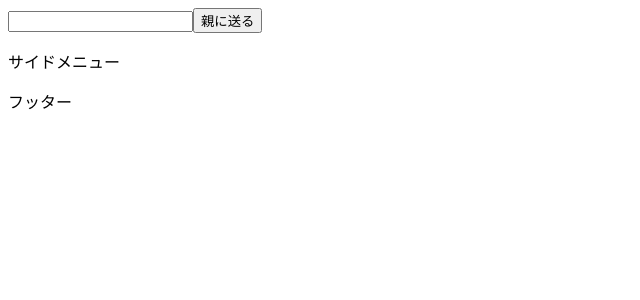
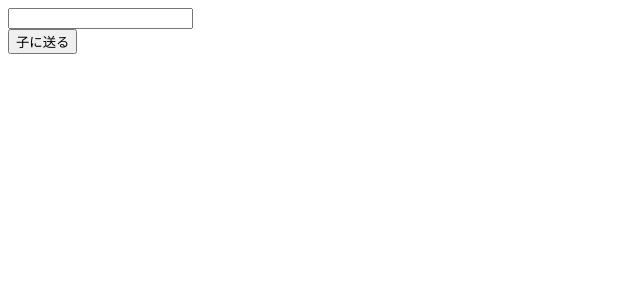
Before and after one commit to Kyosuke-Kaneko/vue-pra, a Vue app: page / in a window 1280 px wide. Shown: the top 300 px of the page, without its empty margins (0-640 px from the left). Built offline with nearby package versions, Linux system fonts and the light colour scheme.

Commit message:
Headerコンポーネント→parentTextに受け取るgetText→propsで受け取る→showText発火

```diff
--- a/src/App.vue
+++ b/src/App.vue
@@ -1,31 +1,20 @@
 <template>
-  <div class="home">
-    <Header @getChildText="showChildText"></Header>
-    <SideMenu></SideMenu>
-    <Footer></Footer>
-    <p>{{text}}</p>
+  <div id="app">
+    <input v-model="getText" type="text" />
+    <Header :parentText="getText"></Header>
   </div>
 </template>
 
 <script>
 import Header from "./components/Header";
-import SideMenu from './components/SideMenu.vue';
-import Footer from './components/Footer.vue';
 export default {
   data() {
     return {
-      text: "",
+      getText: ""
     };
   },
-  methods: {
-    showChildText(childText) {
-      this.text = childText;
-    }
-  },
   components: {
-    Header,
-    SideMenu,
-    Footer,
+    Header
   }
 };
 </script>
--- a/src/components/Header.vue
+++ b/src/components/Header.vue
@@ -1,7 +1,7 @@
 <template>
-  <div id="side__menu">
-    <input type="text" v-model="childText" />
-    <button @click="sendParent">親に送る</button>
+  <div id="header">
+    <button @click="showText" type="submit">子に送る</button>
+    <p>{{show}}</p>
   </div>
 </template>
 
@@ -9,12 +9,13 @@
 export default {
   data() {
     return {
-      childText: ""
+      show: ""
     };
   },
+  props: ["parentText"],
   methods: {
-    sendParent() {
-      this.$emit("getChildText", this.childText);
+    showText() {
+      this.show = this.parentText;
     }
   }
 };
```
